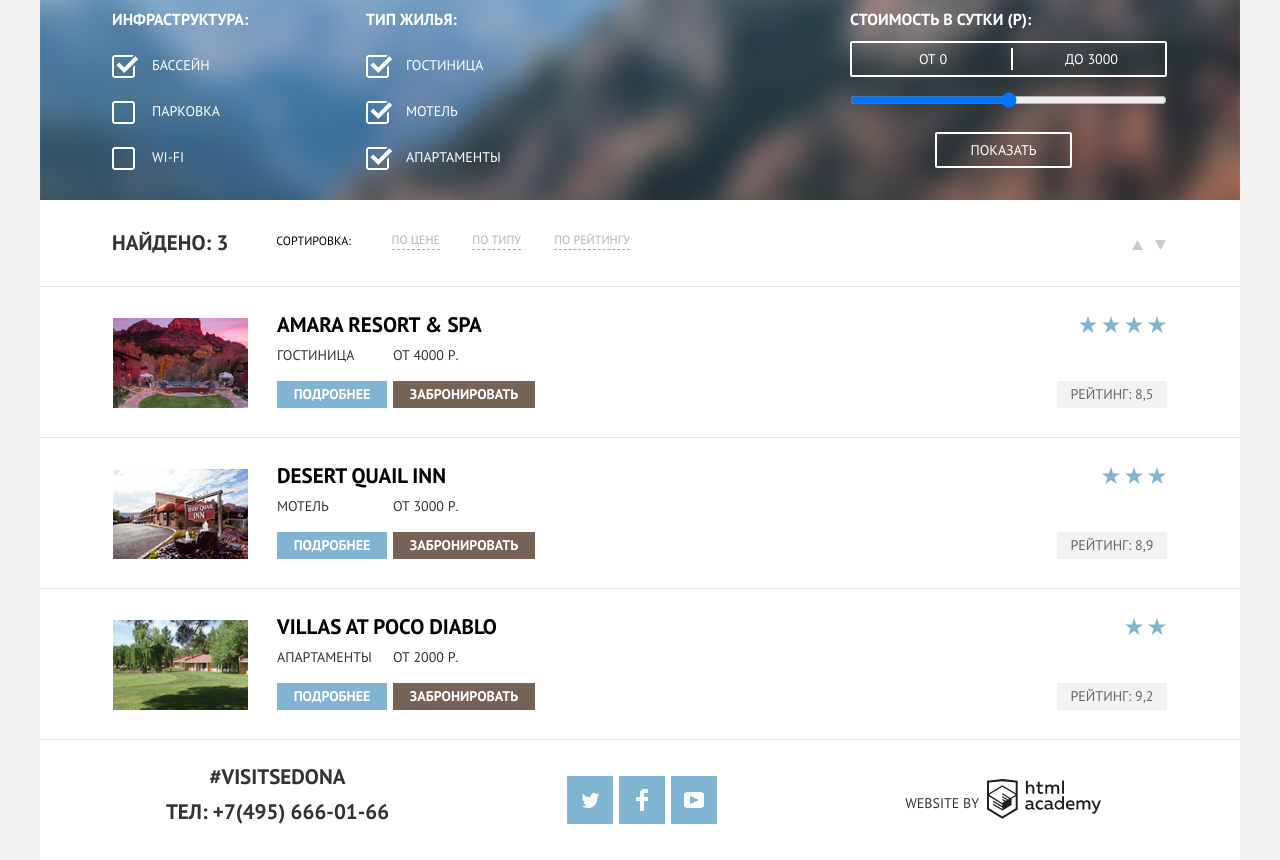
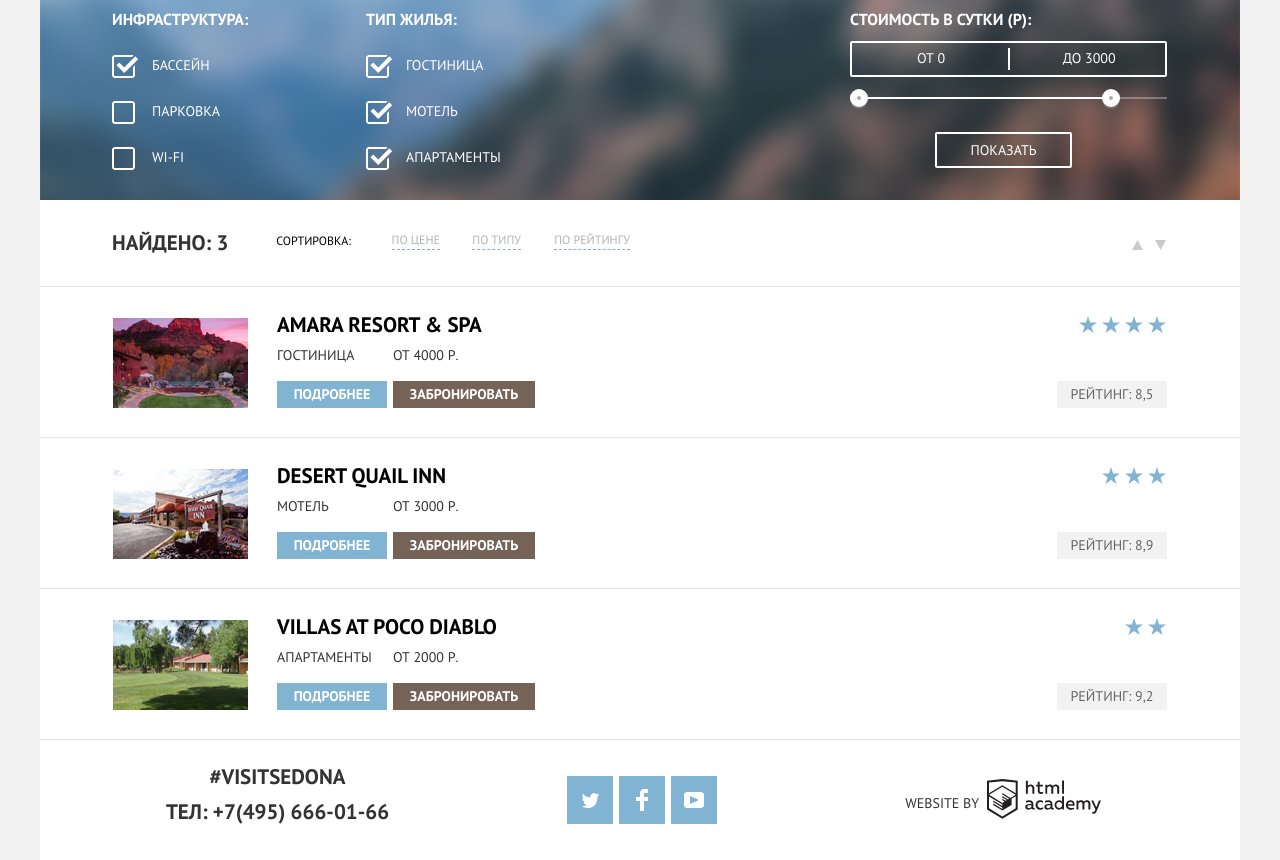
Before and after one commit to j7amo/1531661-sedona-29, a plain HTML site: page hotels.html in a window 1280 px wide. Shown: the part 73-933 px from the top of the page. Drawn offline with Linux system fonts and the light colour scheme.

Commit message:
доделал внутреннюю страницу

```diff
--- a/css/style.css
+++ b/css/style.css
@@ -21,6 +21,7 @@
   --increase-decrease-gray: #A9A9A9;
   --inner-shadow-gray: #E5E5E5;
   --gray-for-rating: #666666;
+  --toggle-shadow: rgba(171, 171, 171, 0.3);;
 
   --basic-white: #ffffff;
   --basic-white-opacity-03: rgba(255, 255, 255, 0.3);
@@ -1017,15 +1018,14 @@ li.filter-option:first-child {
  -элемента управления диапазоном
  - кнопки подтверждения */
 
-.price-output-box {
+.range-filter {
   width: 100%;
   display: grid;
   grid-template-rows: 47px 46px 45px 31px;
   align-items: flex-end;
 }
 
-/* Теперь локальный флекс-контейнер для двух аутпутов и графического элемента между ними */
-.price-output {
+.price-controls {
   height: 32px;
   grid-row: 1 / 2;
   border: 2px solid var(--basic-white);
@@ -1037,22 +1037,73 @@ li.filter-option:first-child {
   line-height: 21px;
 }
 
-.price-output-from {
-  width: 58px;
-  height: 21px;
-  margin-left: 52px;
-  margin-right: 49px;
+.price-controls input {
+  width: 60px;
+  background-color: transparent;
+  margin: 0;
+  padding: 0;
+  border: none;
+  font-weight: normal;
+  font-size: 14px;
+  line-height: 21px;
+  color: var(--basic-white);
 }
 
-.price-output-to {
-  width: 83px;
-  height: 21px;
-  margin-left: 37px;
+.min-price,
+.max-price {
+  font-weight: normal;
+  font-size: 14px;
+  line-height: 21px;
+  color: var(--basic-white);
+  margin-bottom: 1px;
 }
 
-.range-input {
-  grid-row: 2 / 3;
-  align-self: center;
+.min-price {
+  margin-left: 65px;
+  margin-right: 11px;
+}
+
+.max-price {
+  margin-left: auto;
+  margin-right: 20px;
+}
+
+.range-controls {
+  position: relative;
+}
+
+.range-controls .scale {
+  height: 2px;
+  background: var(--basic-white-opacity-03);
+  margin-bottom: 24px;
+}
+
+.range-controls .bar {
+  width: 83%;
+  height: 2px;
+  background: var(--basic-white);
+}
+
+.range-controls .toggle {
+  position: absolute;
+  top: -8px;
+  left: 0;
+  width: 4px;
+  height: 4px;
+  padding: 0;
+  border: 7px solid #ffffff;
+  background-color: #ababab;
+  border-radius: 50%;
+  box-shadow: 0 2px 0 0 var(--toggle-shadow);
+  cursor: pointer;
+}
+
+.range-controls .toggle-max {
+  left: 252px;
+}
+
+.range-controls .toggle:hover {
+  transform: scale(1.2);
 }
 
 .filter-submit {
--- a/hotels.html
+++ b/hotels.html
@@ -37,7 +37,7 @@
       <section class="hotels-filter">
         <h2 class="visually-hidden">Фильтр гостиниц</h2>
         <!-- Добавим форму -->
-        <form class="filter" method="get" action="#" oninput="pricestart.value=pricerange.value"> <!-- свяжем аутпут с инпутом -->
+        <form class="filter" method="get" action="#">
           <!-- Филдсэты -->
           <fieldset class="infrastructure-fields-block">
             <legend class="infrastructure-legend">Инфраструктура:</legend>
@@ -73,18 +73,36 @@
               </li>
             </ul>
           </fieldset>
+
           <fieldset class="range-selector-and-submit-block">
+
             <legend class="range-legend">Стоимость в сутки (Р):</legend>
-            <div class="price-output-box">
-             <div class="price-output">
-              <output name="pricestart" class="price-output-from">от 0</output>
-              <img src="img/output-divider.svg" width="2" height="22">
-              <output name="priceend" class="price-output-to">до 3000</output>
-             </div>
-             <input type="range" min="0" max="10000" step="100" name="pricerange" id="range" class="range-input">
-             <button type="submit" class="filter-submit">Показать</button>
+
+            <div class="range-filter">
+
+              <div class="price-controls">
+                <label class="min-price">
+                  от <input type="number" name="min-price" value="0">
+                </label>
+                <img src="img/output-divider.svg" width="2" height="22" alt="">
+                <label class="max-price">
+                  до <input type="number" name="max-price" value="3000">
+                </label>
+              </div>
+
+              <div class="range-controls">
+                <div class="scale">
+                  <div class="bar"></div>
+                </div>
+                <div class="toggle toggle-min"></div>
+                <div class="toggle toggle-max"></div>
+              </div>
+
+              <button type="submit" class="filter-submit">Показать</button>
+
             </div>
           </fieldset>
+
         </form>
       </section>
 
```
